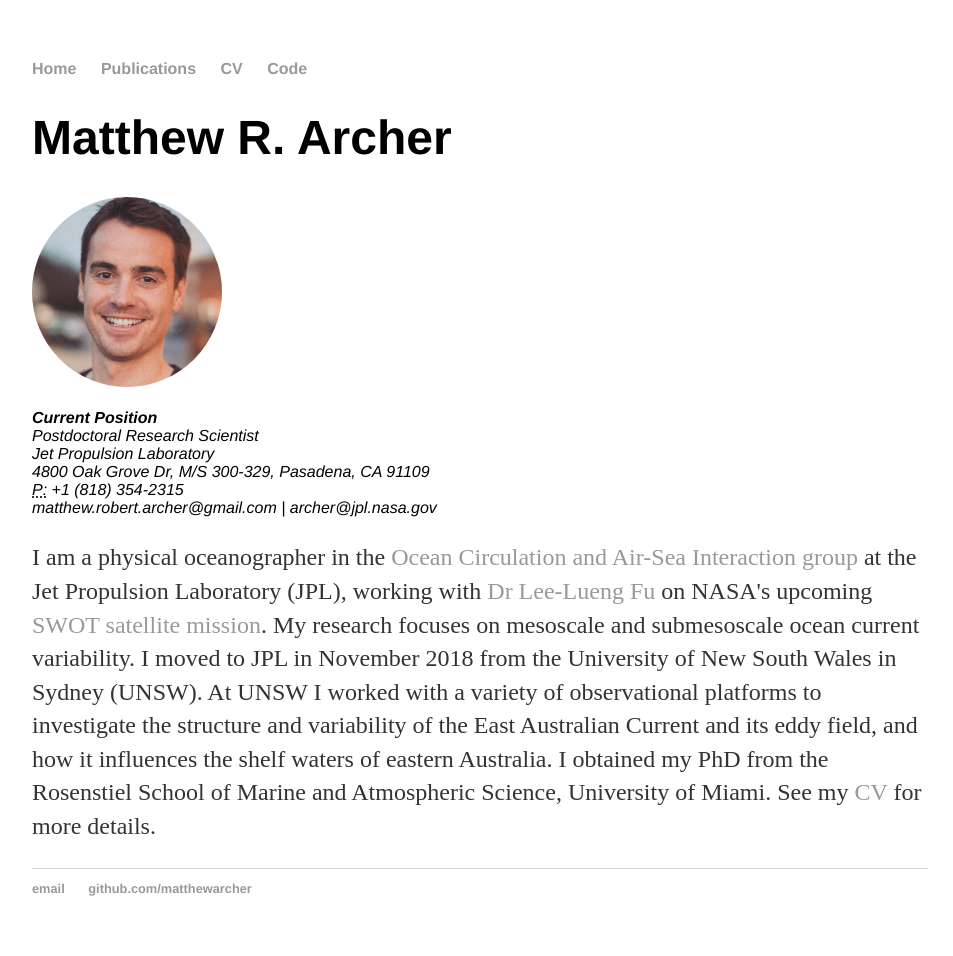
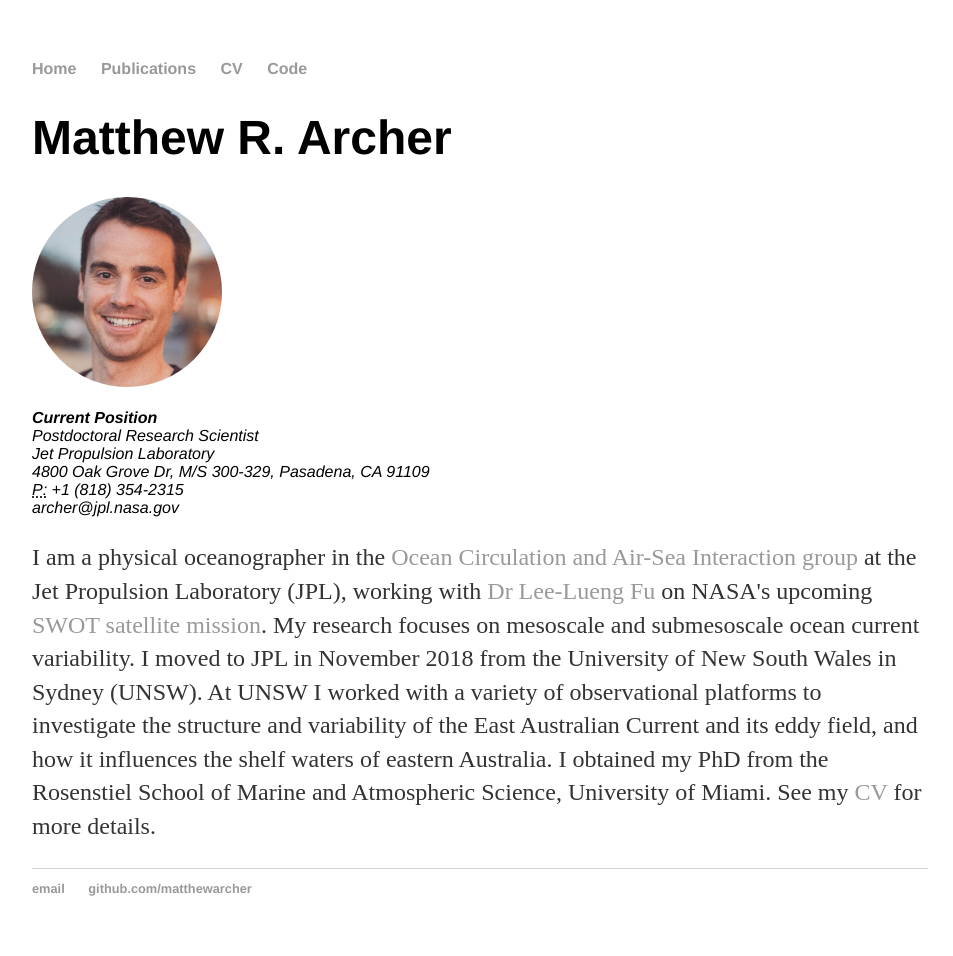
Before and after one commit to matthewarcher/matthewarcher.github.io, a Jekyll site: the page built from index.html, in a window 1280 px wide. Shown: the whole page, without its empty margins (160-1113 px from the left). Built offline with Jekyll 4.4.1, drawn with Linux system fonts in a browser that asks for light colours.

Commit message:
Update index.html

```diff
--- a/index.html
+++ b/index.html
@@ -15,7 +15,7 @@ title: Matthew R. Archer
 	Jet Propulsion Laboratory <br>
 	4800 Oak Grove Dr, M/S 300-329, Pasadena, CA 91109 <br>
 	<abbr title="phone">P:</abbr> +1 (818) 354-2315<br>
-	<span class="obfuscate">matthew.robert.archer@gmail.com | archer@jpl.nasa.gov</span>
+	<span class="obfuscate">archer@jpl.nasa.gov</span>
 	</address></font>
 
 	<p>I am a physical oceanographer in the <a href="https://science.jpl.nasa.gov/EarthScience/OceanCirculationAirSeaInteraction/index.cfm" target="_blank">Ocean Circulation and Air-Sea Interaction group</a> at the Jet Propulsion Laboratory (JPL), working with <a href="https://science.jpl.nasa.gov/people/Fu/" target="_blank">Dr Lee-Lueng Fu</a> on NASA's upcoming <a href="https://swot.jpl.nasa.gov/" target="_blank">SWOT satellite mission</a>.
```
